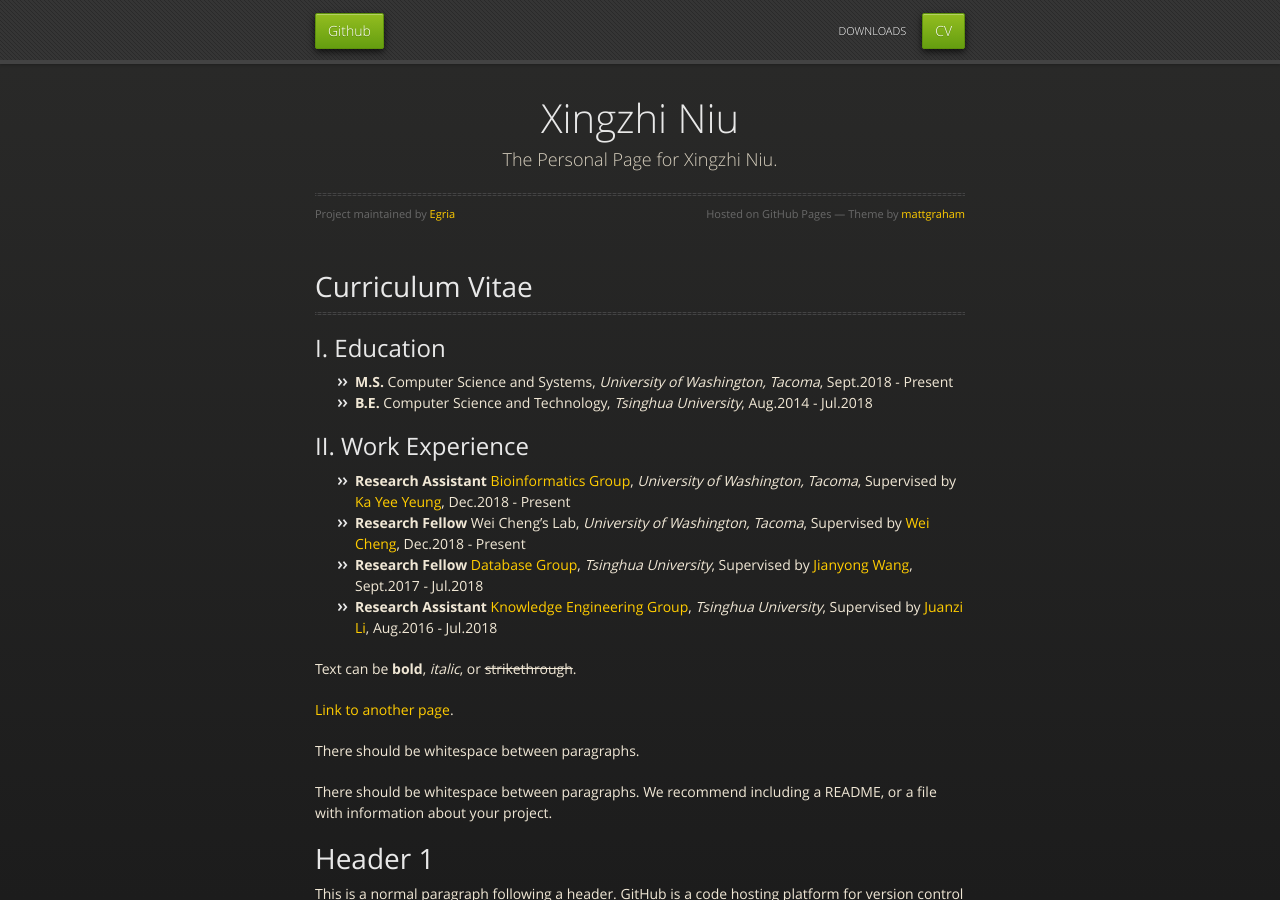
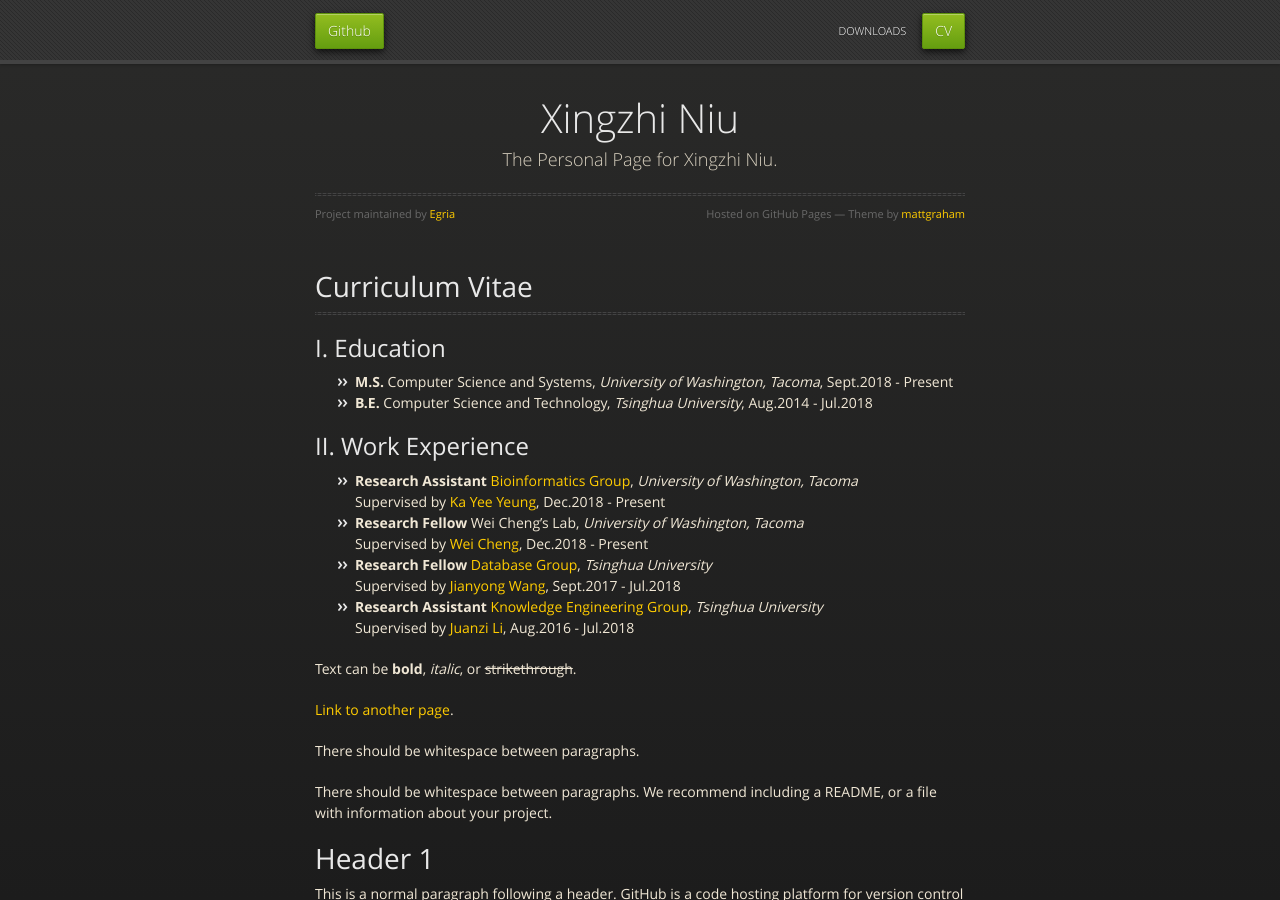
Before and after one commit to Egria/website, a Jekyll site: the page built from index.md, in a window 1280 px wide and 900 px high. Built offline with Jekyll 4.4.1, drawn with Linux system fonts in a browser that asks for light colours; our own code applies the rules of GitHub Pages for plain Markdown files.

```diff
--- a/index.md
+++ b/index.md
@@ -14,10 +14,14 @@ layout: default
 
 ## II. Work Experience
 
-- **Research Assistant** [Bioinformatics Group](https://github.com/BioDepot), _University of Washington, Tacoma_, Supervised by [Ka Yee Yeung](http://faculty.washington.edu/kayee/), Dec.2018 - Present
-- **Research Fellow** Wei Cheng's Lab, _University of Washington, Tacoma_, Supervised by [Wei Cheng](http://faculty.washington.edu/uwcheng/), Dec.2018 - Present
-- **Research Fellow** [Database Group](http://dbgroup.cs.tsinghua.edu.cn/), _Tsinghua University_, Supervised by [Jianyong Wang](http://dbgroup.cs.tsinghua.edu.cn/wangjy/), Sept.2017 - Jul.2018
-- **Research Assistant** [Knowledge Engineering Group](http://keg.cs.tsinghua.edu.cn/), _Tsinghua University_, Supervised by [Juanzi Li](http://keg.cs.tsinghua.edu.cn/persons/ljz/), Aug.2016 - Jul.2018
+- **Research Assistant** [Bioinformatics Group](https://github.com/BioDepot), _University of Washington, Tacoma_
+Supervised by [Ka Yee Yeung](http://faculty.washington.edu/kayee/), Dec.2018 - Present
+- **Research Fellow** Wei Cheng's Lab, _University of Washington, Tacoma_
+Supervised by [Wei Cheng](http://faculty.washington.edu/uwcheng/), Dec.2018 - Present
+- **Research Fellow** [Database Group](http://dbgroup.cs.tsinghua.edu.cn/), _Tsinghua University_
+Supervised by [Jianyong Wang](http://dbgroup.cs.tsinghua.edu.cn/wangjy/), Sept.2017 - Jul.2018
+- **Research Assistant** [Knowledge Engineering Group](http://keg.cs.tsinghua.edu.cn/), _Tsinghua University_
+Supervised by [Juanzi Li](http://keg.cs.tsinghua.edu.cn/persons/ljz/), Aug.2016 - Jul.2018
 
 Text can be **bold**, _italic_, or ~~strikethrough~~.
 
```
